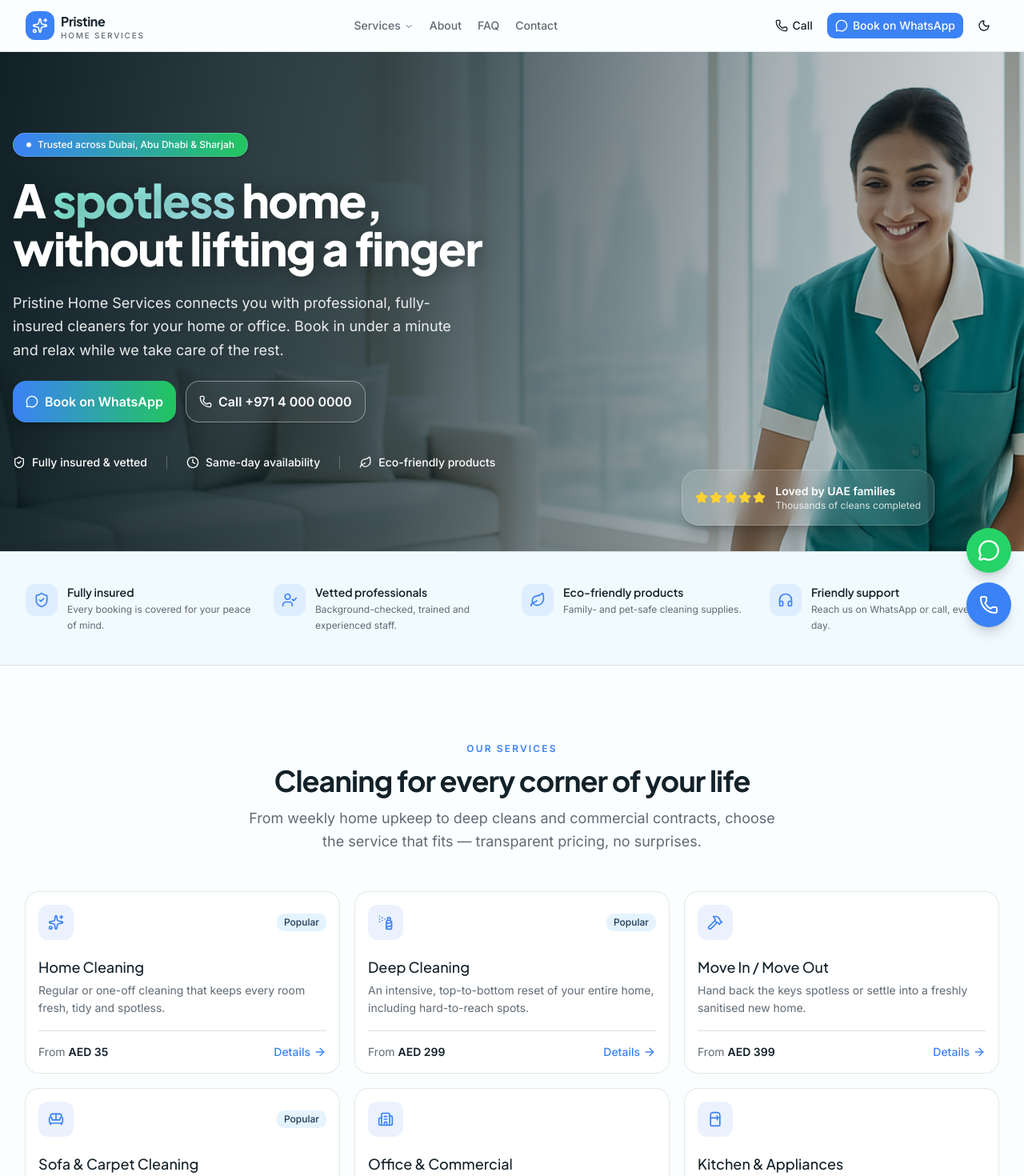
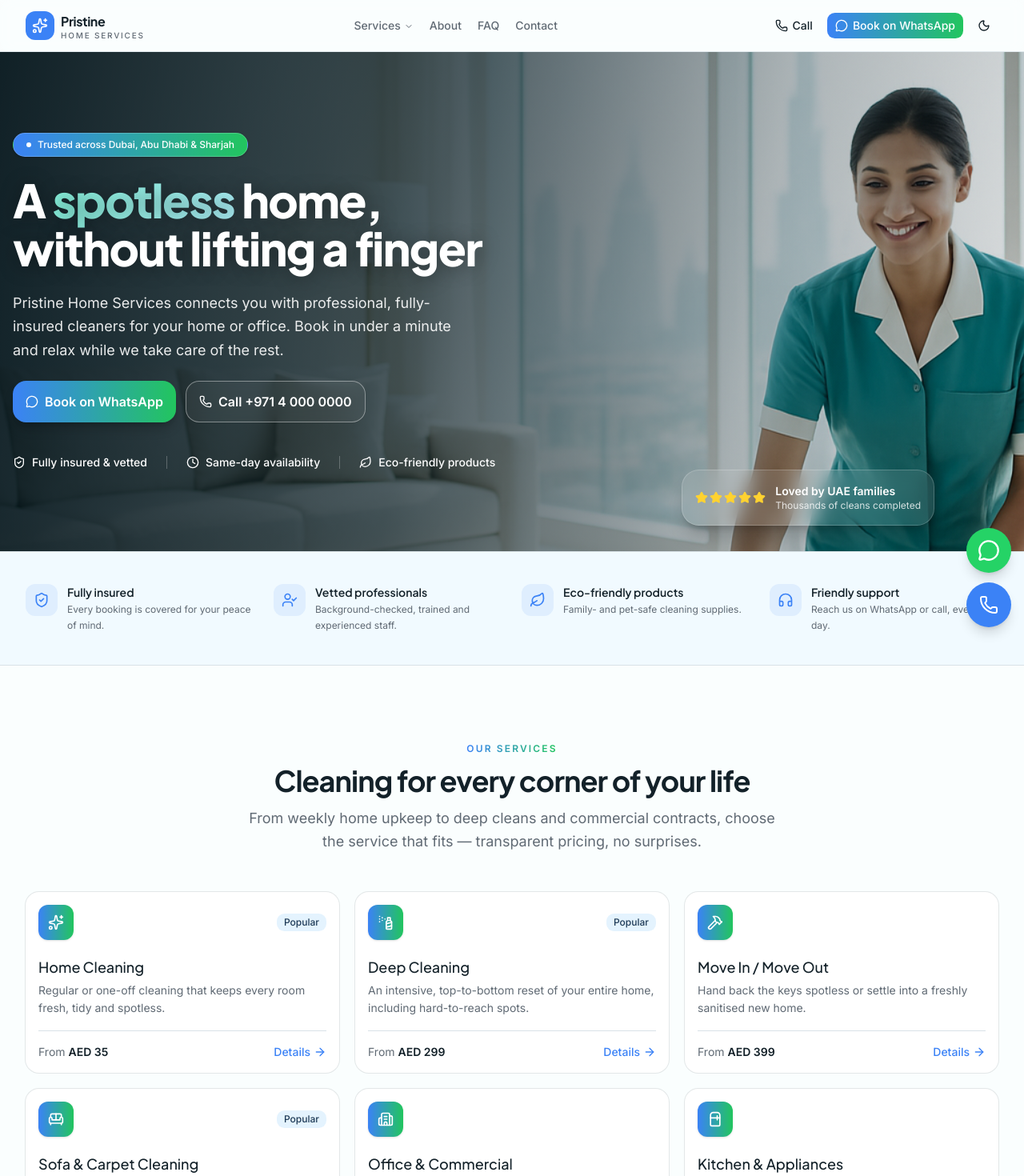
Before and after one commit to SameerRifat/premium-cleaning-website, a Next.js app: page / in a window 1280 px wide. Shown: the top 1470 px of the page at 80% size. Built offline with nearby package versions, Linux system fonts and the light colour scheme.

Commit message:
feat: update components with gradient styles and hover effects
Co-authored-by: SameerRifat <126556943+SameerRifat@users.noreply.github.com>

```diff
--- a/components/home/services-preview.tsx
+++ b/components/home/services-preview.tsx
@@ -29,7 +29,7 @@ export function ServicesPreview() {
           >
             <CardHeader>
               <div className="flex items-center justify-between">
-                <span className="flex size-11 items-center justify-center rounded-lg bg-primary/10 text-primary transition-colors group-hover:bg-primary group-hover:text-primary-foreground">
+                <span className="flex size-11 items-center justify-center rounded-lg bg-gradient-primary text-primary-foreground shadow-sm transition-transform group-hover:scale-105">
                   <service.icon className="size-5" />
                 </span>
                 {service.popular && (
--- a/components/section-heading.tsx
+++ b/components/section-heading.tsx
@@ -22,7 +22,7 @@ export function SectionHeading({
       )}
     >
       {eyebrow && (
-        <span className="text-xs font-semibold uppercase tracking-[0.18em] text-primary">
+        <span className="text-gradient-primary w-fit text-xs font-semibold uppercase tracking-[0.18em]">
           {eyebrow}
         </span>
       )}
--- a/components/services/service-card.tsx
+++ b/components/services/service-card.tsx
@@ -20,7 +20,7 @@ export function ServiceCard({ service }: { service: Service }) {
     <Card className="group relative h-full transition-shadow hover:shadow-md">
       <CardHeader>
         <div className="flex items-center justify-between">
-          <span className="flex size-11 items-center justify-center rounded-lg bg-primary/10 text-primary transition-colors group-hover:bg-primary group-hover:text-primary-foreground">
+          <span className="flex size-11 items-center justify-center rounded-lg bg-gradient-primary text-primary-foreground shadow-sm transition-transform group-hover:scale-105">
             <service.icon className="size-5" />
           </span>
           {service.popular && <Badge variant="secondary">Popular</Badge>}
--- a/components/site-header.tsx
+++ b/components/site-header.tsx
@@ -44,7 +44,7 @@ export function SiteHeader() {
             rel="noopener noreferrer"
             className={cn(
               buttonVariants({ size: "sm" }),
-              "hidden sm:inline-flex"
+              "hidden bg-gradient-cta transition-opacity hover:opacity-90 sm:inline-flex"
             )}
           >
             <MessageCircle data-icon="inline-start" />
@@ -79,7 +79,10 @@ export function SiteHeader() {
                   target="_blank"
                   rel="noopener noreferrer"
                   onClick={() => setOpen(false)}
-                  className={buttonVariants({ className: "w-full" })}
+                  className={buttonVariants({
+                    className:
+                      "w-full bg-gradient-cta transition-opacity hover:opacity-90",
+                  })}
                 >
                   <MessageCircle data-icon="inline-start" />
                   Book on WhatsApp
```
